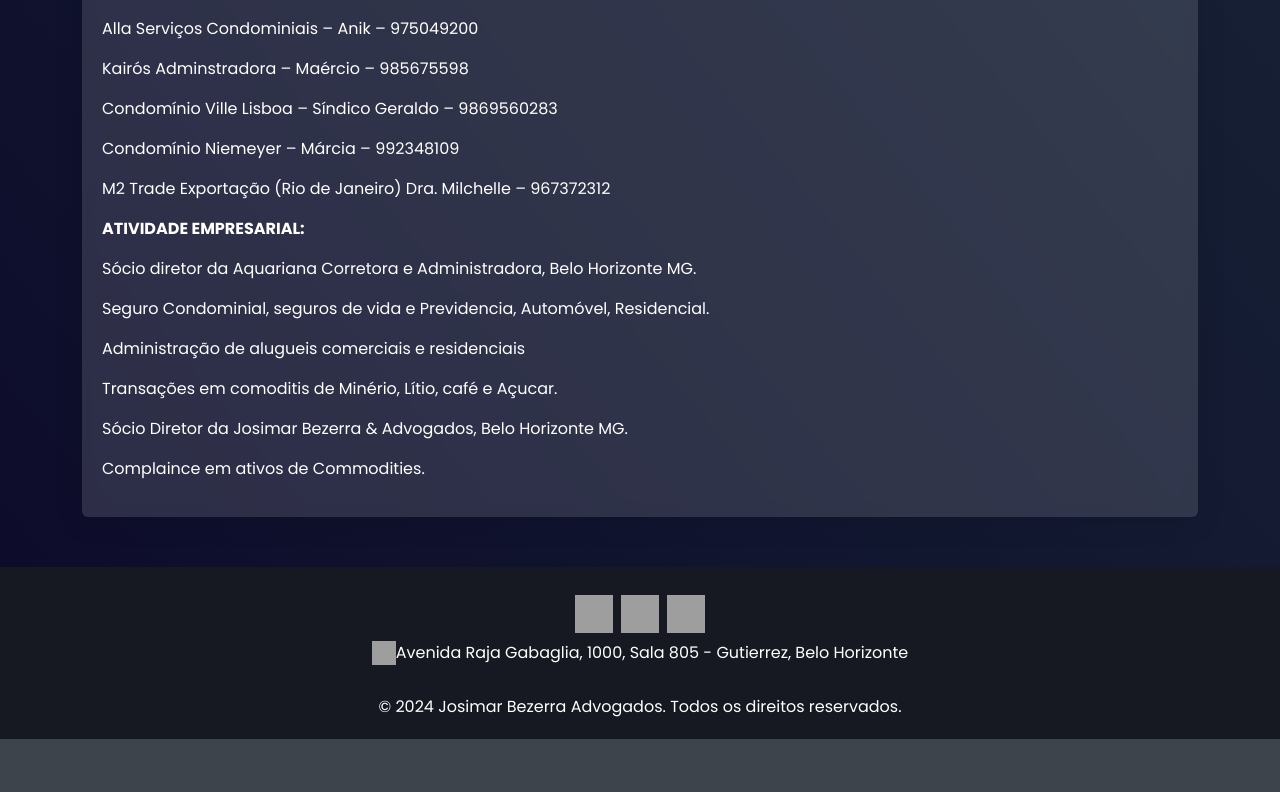
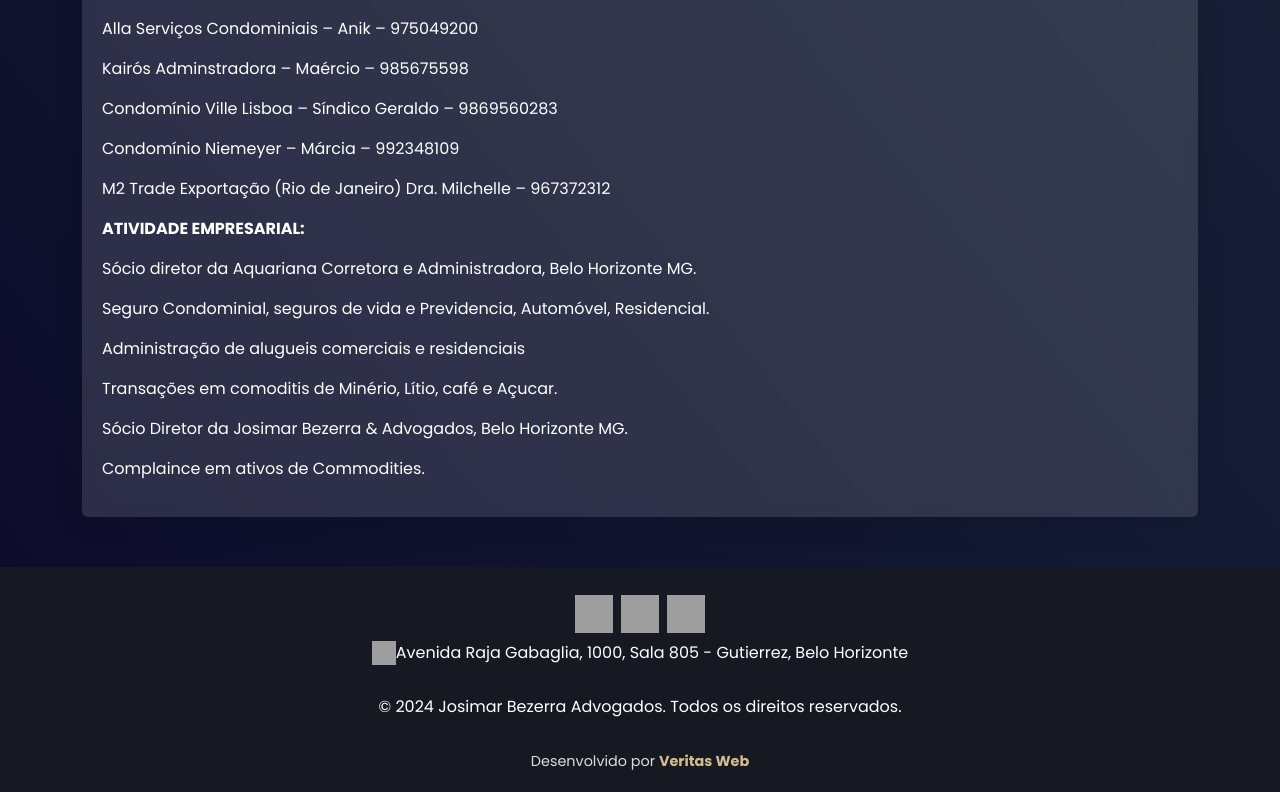
Before and after one commit to PedroOrnelasPego/josimar-bezerra-advogados, a React (Vite) app: page /curriculo in a window 1280 px wide. Shown: the part 4042-4834 px from the top of the page. Before the commit the page ends 4781 px from the top, so only its background shows below. Built offline with nearby package versions, Linux system fonts and the light colour scheme; grey boxes are pictures that could not be loaded.

Commit message:
veritas update

```diff
--- a/src/components/Footer/Footer.jsx
+++ b/src/components/Footer/Footer.jsx
@@ -53,10 +53,37 @@
             </span>
           </a>
         </div>
-        <div className="direitos">
+        <div className="direitos flex flex-column">
           <span>
             © 2024 Josimar Bezerra Advogados. Todos os direitos reservados.
           </span>
+          <div
+            style={{
+              display: "flex",
+              justifyContent: "center",
+              alignItems: "center",
+              textAlign: "center",
+              color: "#ccc",
+              marginTop: "2rem",
+              fontSize: "0.9rem",
+              fontFamily: "sans-serif",
+              opacity: 0.85,
+            }}
+          >
+            <span>Desenvolvido por&nbsp;</span>
+            <a
+              href="https://veritasweb.dev.br"
+              target="_blank"
+              rel="noopener noreferrer"
+              style={{
+                color: "#f5d7a3",
+                fontWeight: "bold",
+                textDecoration: "none",
+              }}
+            >
+              Veritas Web
+            </a>
+          </div>
         </div>
       </Container>
     </div>
```
